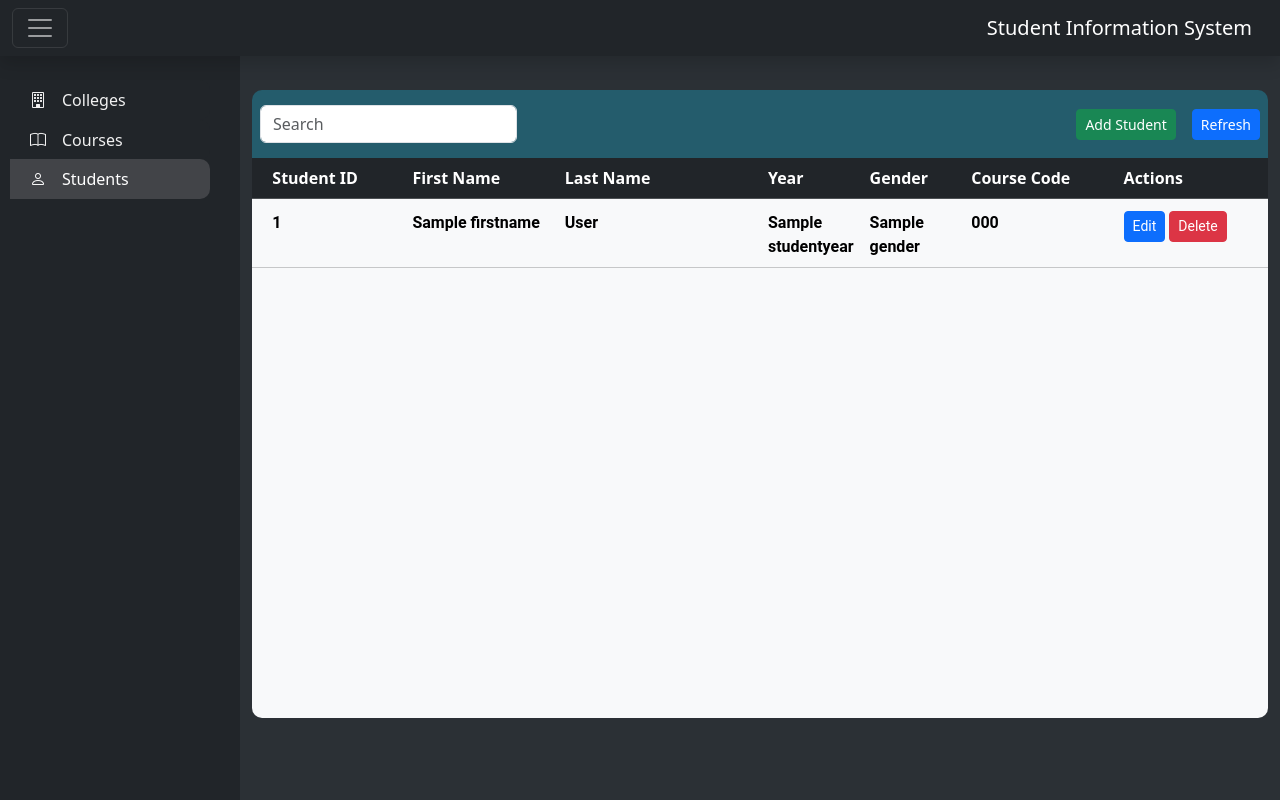
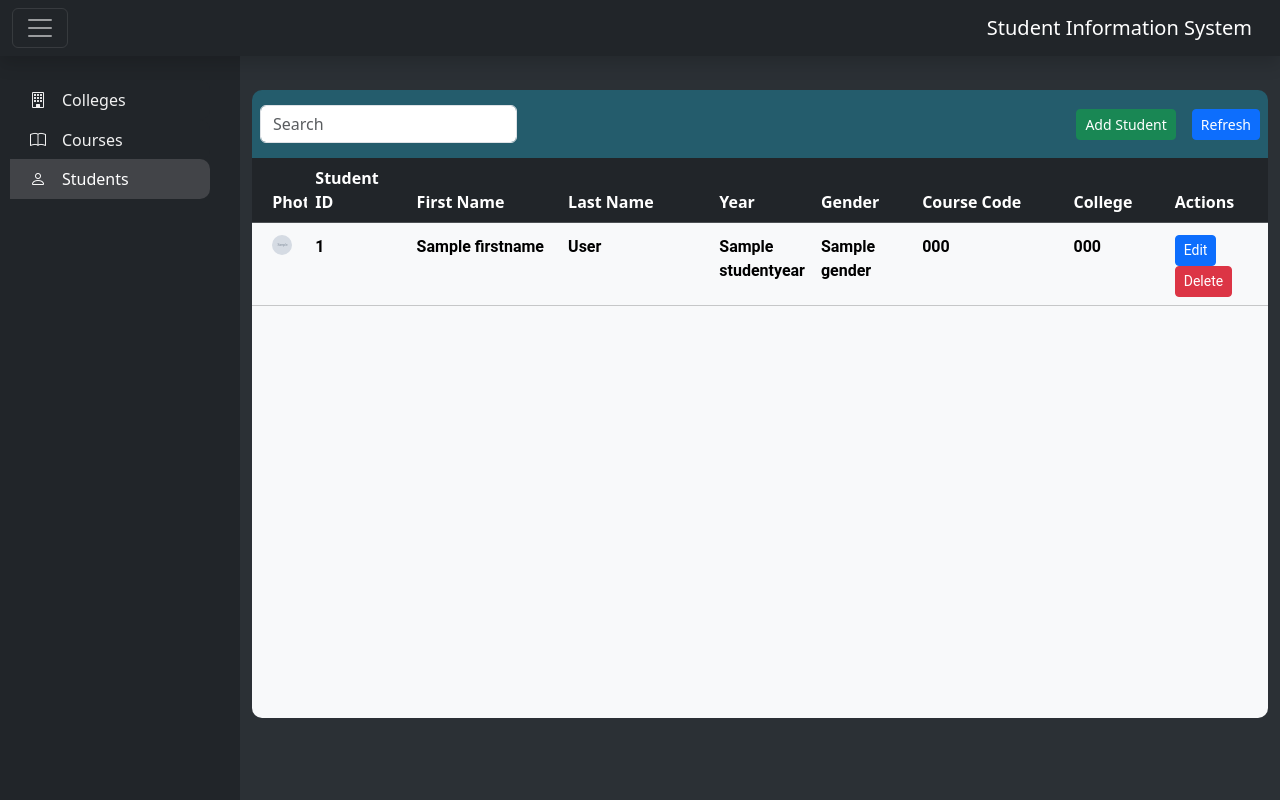
Before and after one commit to jrmamauag007/ssisv3, a Flask app: template app/templates/students.html in a window 1280 px wide. Run offline with Flask 3, Linux system fonts and the light colour scheme; the template is opened without the code that fills it: most values are stand-ins (such as "Sample title", 1, 10 or a date in 2020); grey boxes marked "Sample" are stand-in pictures; some libraries are stand-ins or nearby versions.

Commit message:
Add photo and college column

```diff
--- a/app/models/student_models.py
+++ b/app/models/student_models.py
@@ -7,7 +7,7 @@ class StudentModel:
         connection = mysql.connection
         cursor = connection.cursor(dictionary=True)
 
-        cursor.execute("SELECT * FROM Students")
+        cursor.execute("SELECT *, collegecode FROM Students JOIN Courses on Students.coursecode = Courses.coursecode")
         students = cursor.fetchall()
 
         cursor.close()
--- a/app/templates/students.html
+++ b/app/templates/students.html
@@ -158,24 +158,30 @@
         <table class="table table-light table-hover">
             <thead class="table table-dark" style="position: sticky;">
                 <tr>
-                    <th style="width: 15%; padding-left:2%">Student ID</th>
+                    <th style="width: 5%; padding-left:2%">Photo</th>
+                    <th style="width: 10%;">Student ID</th>
                     <th style="width: 15%;">First Name</th>
-                    <th style="width: 20%;">Last Name</th>
+                    <th style="width: 15%;">Last Name</th>
                     <th style="width: 10%;">Year</th>
                     <th style="width: 10%;">Gender</th>
                     <th style="width: 15%;">Course Code</th>
+                    <th style="width: 10%;">College</th>
                     <th style="width: 15%;">Actions</th> <!-- Added column for actions -->
                 </tr>
             </thead>
             <tbody>
                 {% for student in studentlist %}
                 <tr class="highlightable-row-student" data-id="{{ student.id }}" style="height: 48px;">
-                    <td style="padding-left:2%">{{ student.id }}</td>
+                    <td style="padding-left:2%">{% if student.photo_url %} <img class="mb-3" src="{{ student.photo_url }}" style="width: 20px; height: 20px; object-fit: cover; border-radius: 50%;">{% else %}
+                        <span class="bi bi-person-circle" style="font-size: 20px;"></span>
+                      {% endif %}</td>
+                    <td>{{ student.id }}</td>
                     <td>{{ student.firstname }}</td>
                     <td>{{ student.lastname }}</td>
                     <td>{{ student.studentyear }}</td>
                     <td>{{ student.gender }}</td>
                     <td>{{ student.coursecode }}</td>
+                    <td>{{ student.collegecode }}</td>
                     <td>
                         <button class="btn btn-primary btn-sm" data-bs-toggle="modal" onclick="editStudent(this)">Edit</button>
                         <button class="btn btn-danger btn-sm" data-id="{{ student.id }}" onclick="confirmDelete('{{ student.id }}')">Delete</button>
```
